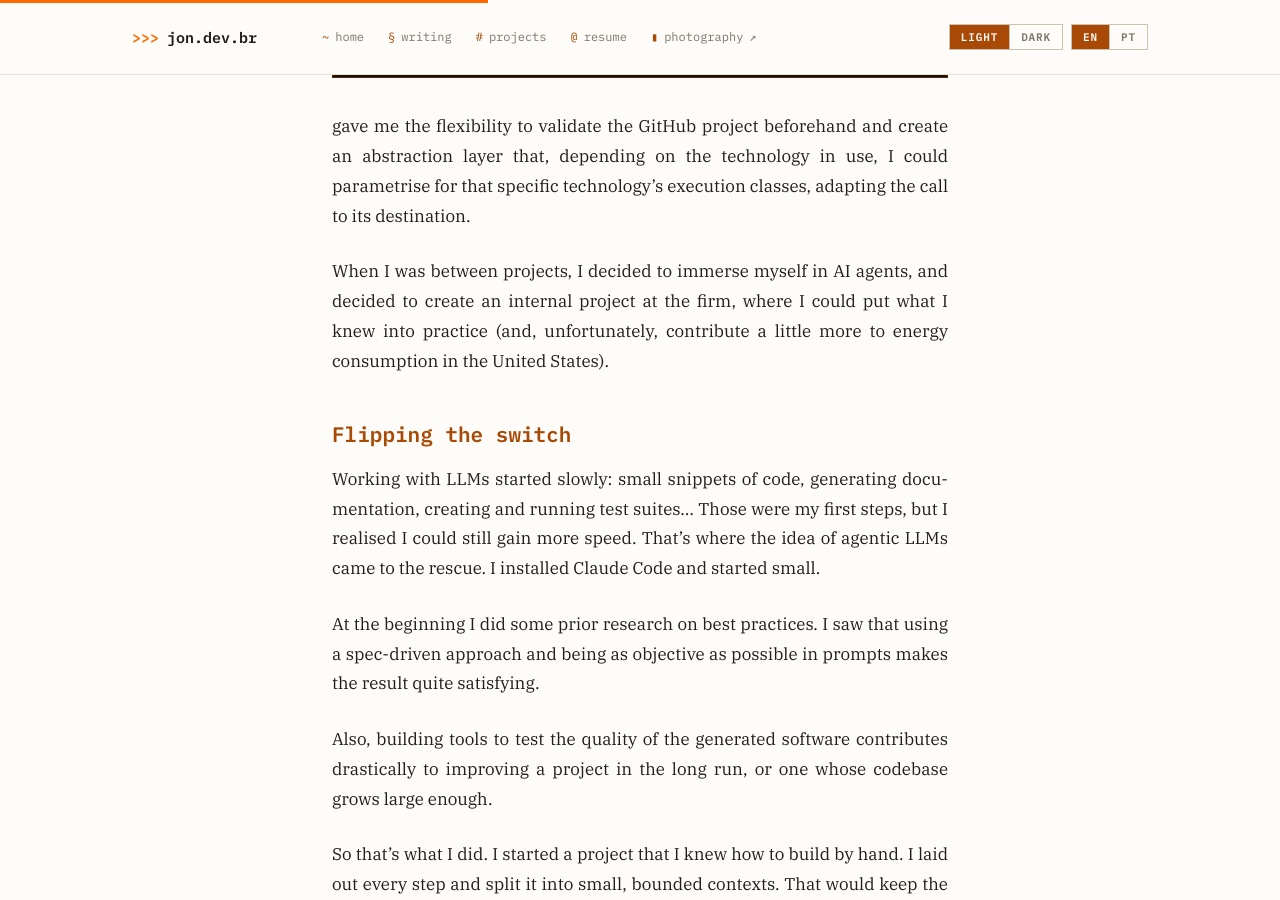
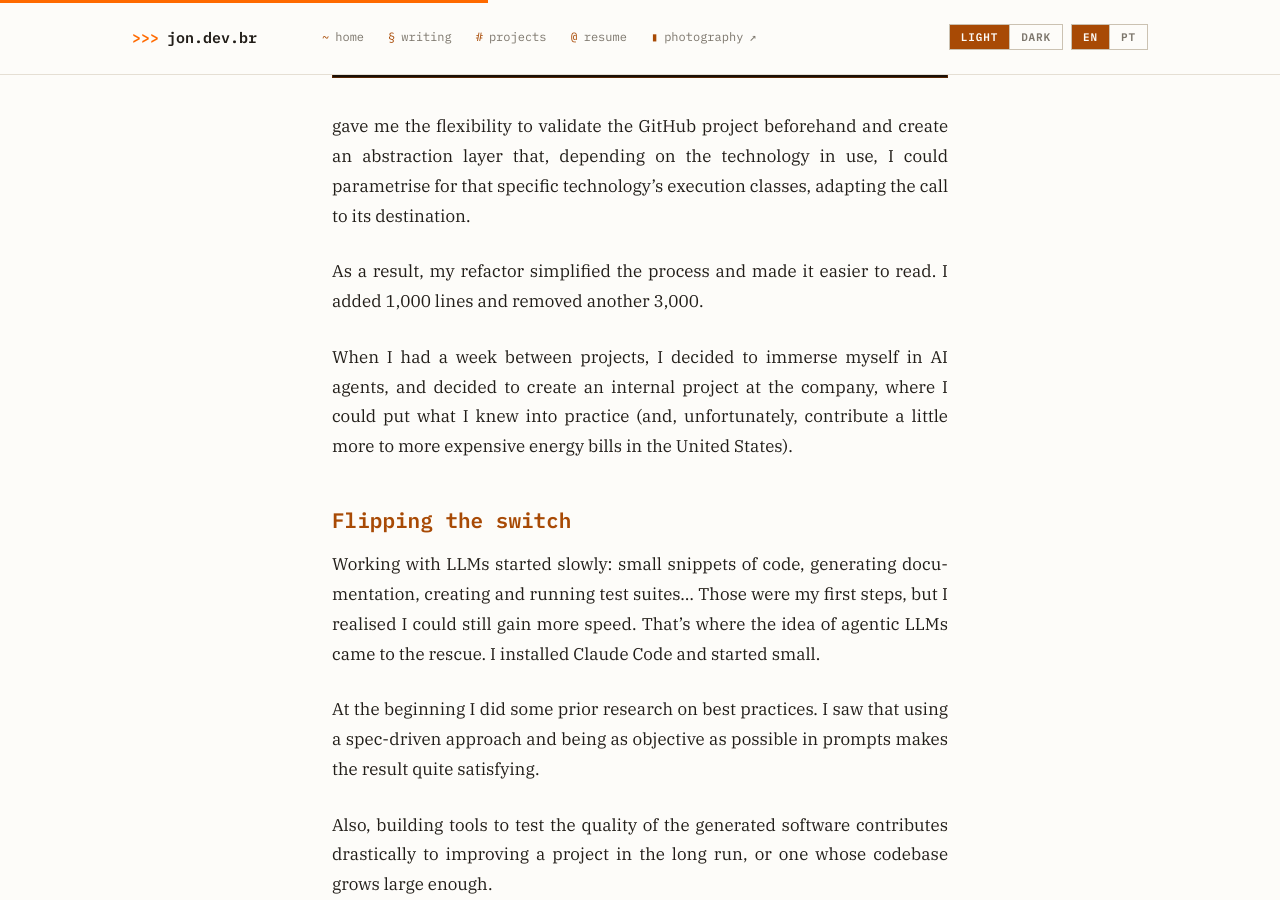
Before and after one commit to joepreludian/blog.jon.dev.br, a Jekyll site: the page built from _posts/en/2026-09-26-my-relationship-with-ai.md, in a window 1280 px wide and 900 px high, scrolled down 2878 px. Built offline with Jekyll 4.4.1, drawn with Linux system fonts in a browser that asks for light colours; comment, search, counter and statistics services are not loaded.

Commit message:
docs(posts): add the refactor outcome to my relationship with ai

```diff
--- a/_posts/en/2026-09-26-my-relationship-with-ai.md
+++ b/_posts/en/2026-09-26-my-relationship-with-ai.md
@@ -73,7 +73,9 @@ GithubProjectLoader().from_raw_url(link="...")
 
 gave me the flexibility to validate the GitHub project beforehand and create an abstraction layer that, depending on the technology in use, I could parametrise for that specific technology's execution classes, adapting the call to its destination.
 
-When I was between projects, I decided to immerse myself in AI agents, and decided to create an internal project at the firm, where I could put what I knew into practice (and, unfortunately, contribute a little more to energy consumption in the United States).
+As a result, my refactor simplified the process and made it easier to read. I added 1,000 lines and removed another 3,000.
+
+When I had a week between projects, I decided to immerse myself in AI agents, and decided to create an internal project at the company, where I could put what I knew into practice (and, unfortunately, contribute a little more to more expensive energy bills in the United States).
 
 ## Flipping the switch
 
```
Also changed, not shown: _posts/pt/2026-09-26-meu-relacionamento-com-ia.md (+3 -1 lines).
